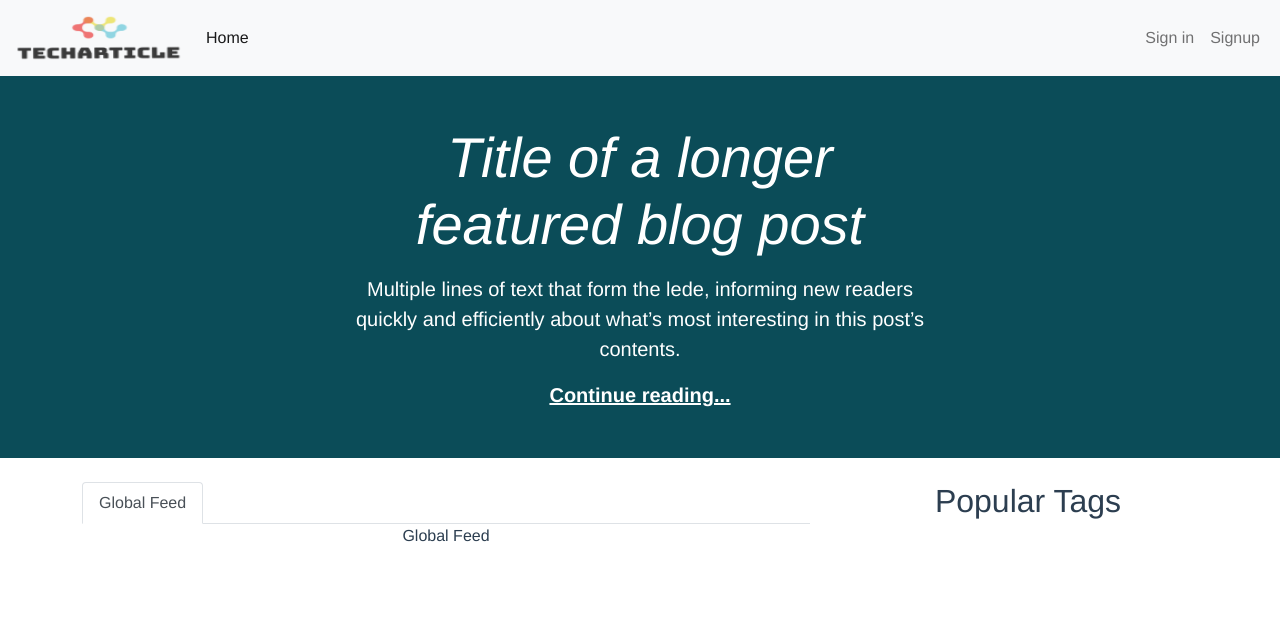
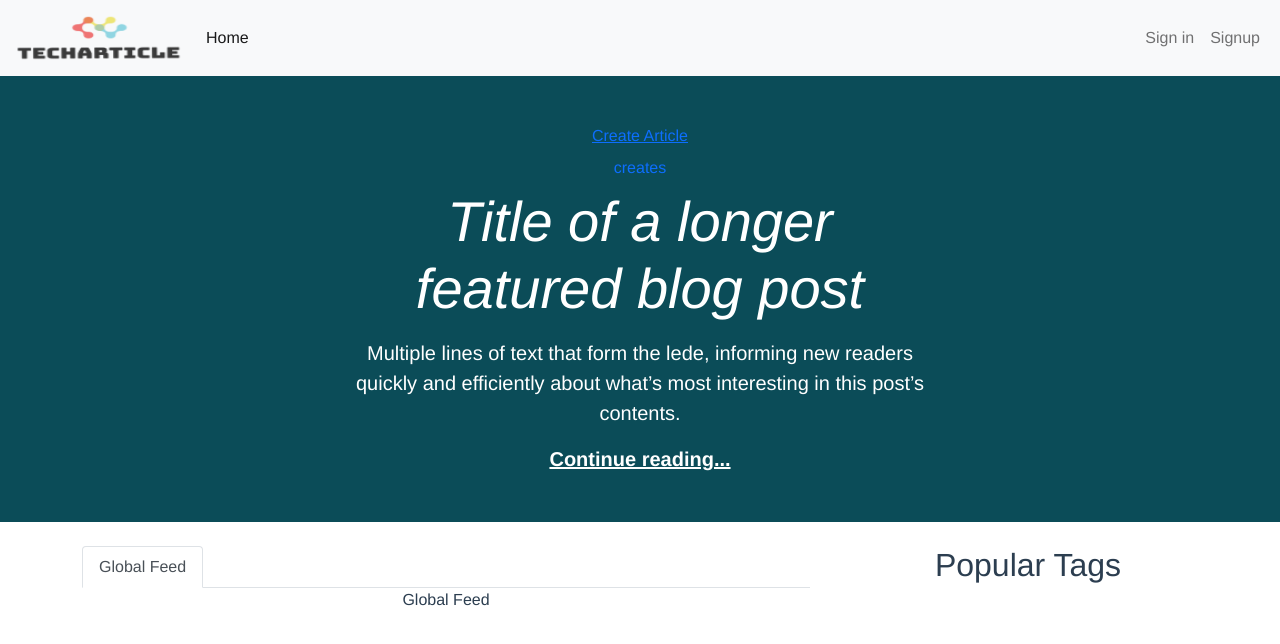
Before and after one commit to natnael-meresa/techarticle, a Vue app in the folder client/: page /#/ in a window 1280 px wide. Shown: the top 644 px of the page. Built offline with nearby package versions, Linux system fonts and the light colour scheme.

Commit message:
src/router/index.js and views/home.vue modified to adjust with Article.vue

```diff
--- a/client/src/router/index.js
+++ b/client/src/router/index.js
@@ -30,9 +30,8 @@
   },
   {
     path: '/articles',
-    name: 'article',
+    name: 'articles',
     component: Article,
-    props: true
   }
 ]
 
--- a/client/src/views/Home.vue
+++ b/client/src/views/Home.vue
@@ -2,6 +2,10 @@
   <div class="home">
     <div class="heads p-4 p-md-5 mb-4 text-white" id="heads">
       <div class="col-md-6 px-0 mx-auto">
+        <router-link to="/articles">Create Article</router-link>
+        <router-link class="nav-link" active-class="active" exact to="/articles" >
+                    creates
+        </router-link>
         <h1 class="display-4 fst-italic">Title of a longer featured blog post</h1>
         <p class="lead my-3">Multiple lines of text that form the lede, informing new readers quickly and efficiently about what’s most interesting in this post’s contents.</p>
         <p class="lead mb-0"><a href="#" class="text-white fw-bold">Continue reading...</a></p>
```
